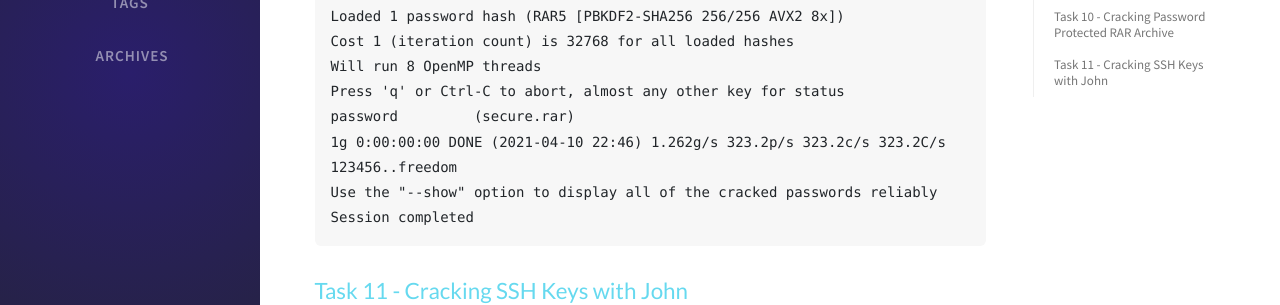
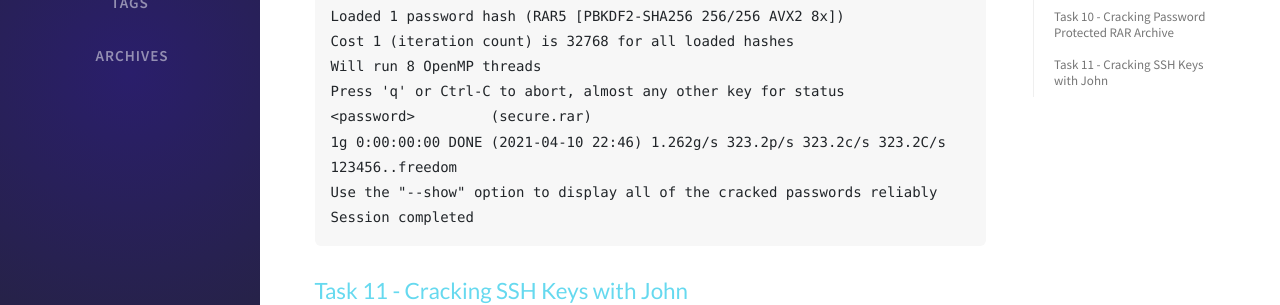
Before and after one commit to 4n3i5v74/4n3i5v74.github.io, a Jekyll site: the page built from _posts/2021-02-23-tryhackme-john-the-ripper.md, in a window 1280 px wide and 900 px high, scrolled down 11824 px. Shown: the part 378-683 px from the top of the window. Built offline with Jekyll 4.4.1, drawn with Linux system fonts in a browser that asks for light colours; nearby versions of some CDN libraries; comment, search, counter and statistics services are not loaded; some of the changed lines change nothing that is shown; some of the changed text lies outside the part shown.

Commit message:
Modified

```diff
--- a/_posts/2021-02-23-tryhackme-john-the-ripper.md
+++ b/_posts/2021-02-23-tryhackme-john-the-ripper.md
@@ -306,7 +306,7 @@ Loaded 1 password hash (RAR5 [PBKDF2-SHA256 256/256 AVX2 8x])
 Cost 1 (iteration count) is 32768 for all loaded hashes
 Will run 8 OpenMP threads
 Press 'q' or Ctrl-C to abort, almost any other key for status
-password         (secure.rar)
+<password>         (secure.rar)
 1g 0:00:00:00 DONE (2021-04-10 22:46) 1.262g/s 323.2p/s 323.2c/s 323.2C/s 123456..freedom
 Use the "--show" option to display all of the cracked passwords reliably
 Session completed{% endraw %}{% endcapture %} {% include code.html code=code %}
```
